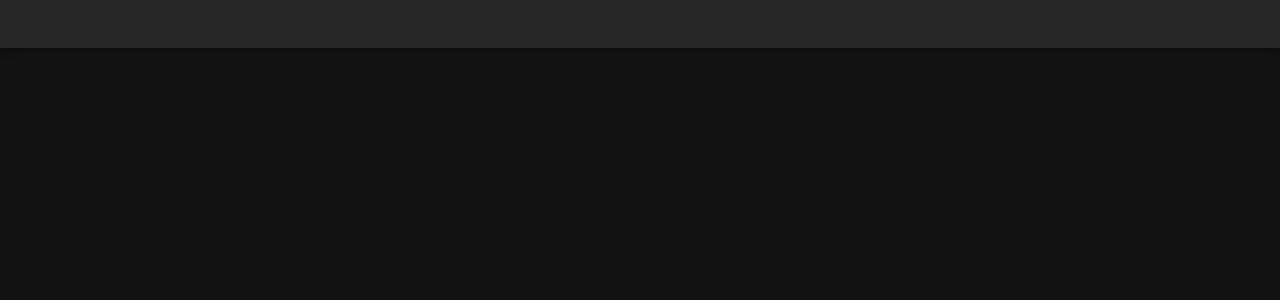
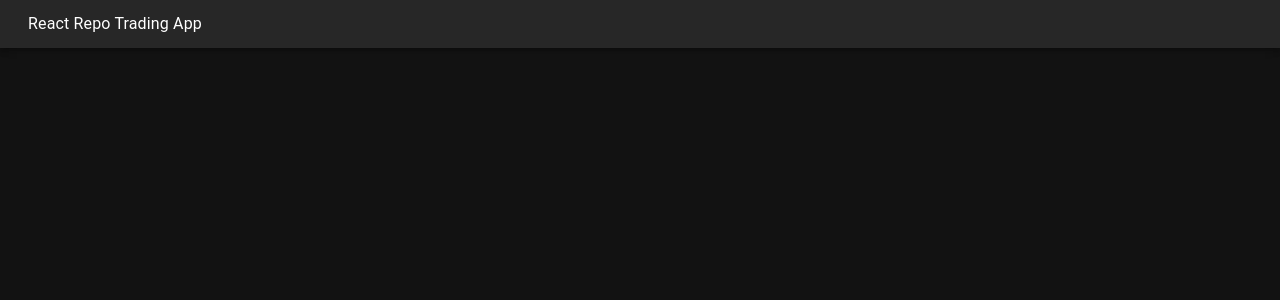
Before and after one commit to igiboi/react-trading-app, a React (Create React App) app: page / in a window 1280 px wide. Shown: the top 300 px of the page. Built offline with nearby package versions, Linux system fonts and the light colour scheme.

Commit message:
Added handle for the drawer to open

```diff
--- a/src/App.tsx
+++ b/src/App.tsx
@@ -14,10 +14,14 @@ export const App: React.FC = (): JSX.Element => {
     },
   });
 
+  const handleDrawerToggle = React.useCallback(() => {
+    // toggle drawer here
+  }, [])
+
   return (
     <ThemeProvider theme={theme}>
       <CssBaseline />
-        <AppBarComponent />
+        <AppBarComponent handleDrawerToggle={handleDrawerToggle} />
     </ThemeProvider>
   );
 };
--- a/src/components/Appbar/AppBarComponent.tsx
+++ b/src/components/Appbar/AppBarComponent.tsx
@@ -1,13 +1,27 @@
-import React from 'react';
-import { AppBar, Toolbar } from "@mui/material";
+import React from "react";
+import { AppBar, Toolbar, Typography, IconButton } from "@mui/material";
 
-export const AppBarComponent: React.FC = (): JSX.Element => {
-    return (
-        <div>
-            <AppBar position='static' variant='elevation'>
-                <Toolbar variant='dense'></Toolbar>
-            </AppBar>
+interface Props {
+  handleDrawerToggle: () => void;
+}
 
-        </div>
-    )
-}
+export const AppBarComponent: React.FC<Props> = ({
+  handleDrawerToggle,
+}): JSX.Element => {
+  return (
+    <div>
+      <AppBar position="static" variant="elevation">
+        <Toolbar variant="dense">
+          <IconButton
+            color="inherit"
+            onClick={handleDrawerToggle}
+            edge="start"
+          ></IconButton>
+          <Typography variant="subtitle1" component="div">
+            React Repo Trading App
+          </Typography>
+        </Toolbar>
+      </AppBar>
+    </div>
+  );
+};
```
